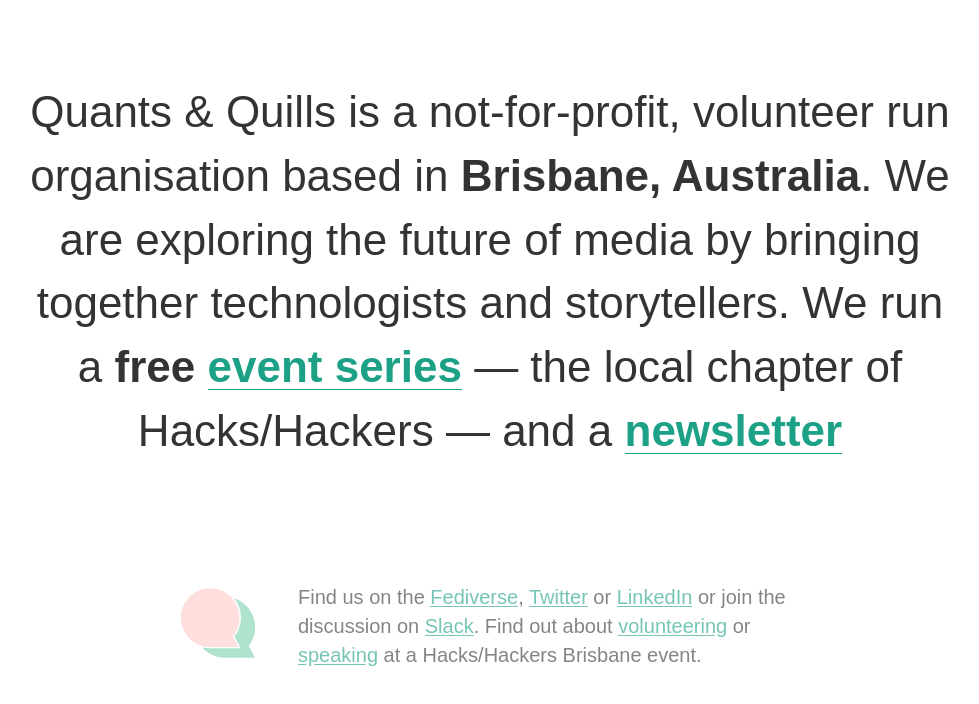
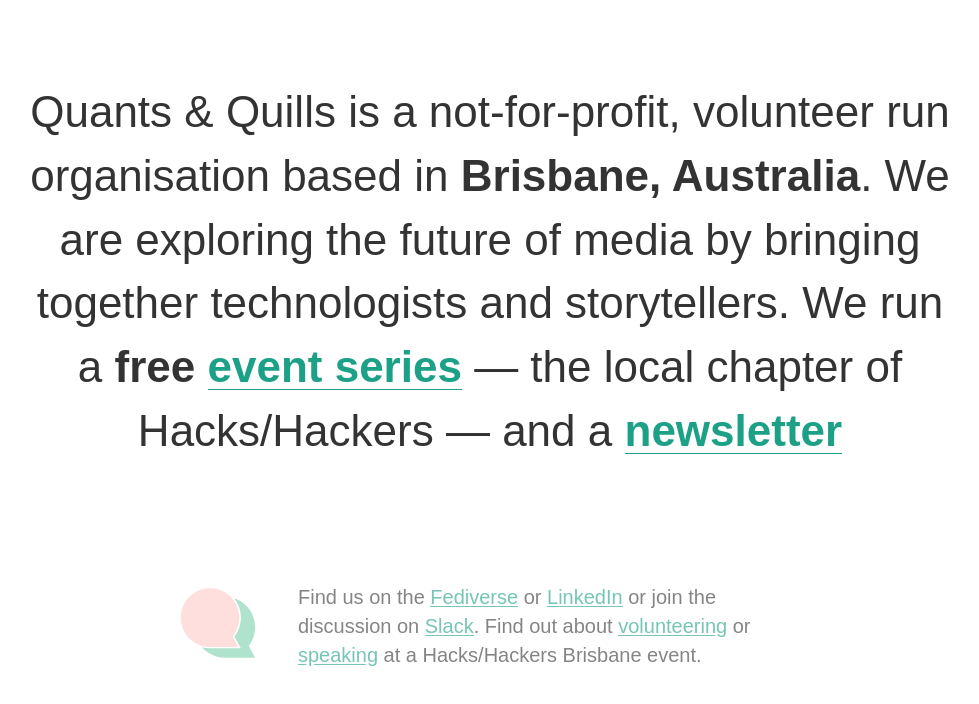
Before and after one commit to quantsquills/quantsquills.com, a SvelteKit app: page / in a window 1280 px wide. Shown: the top 704 px of the page, without its empty margins (150-1129 px from the left). Built offline with nearby package versions, Linux system fonts and the light colour scheme; a web font is replaced by a local one.

Commit message:
Remove link to Twitter

```diff
--- a/src/routes/+page.svelte
+++ b/src/routes/+page.svelte
@@ -29,9 +29,7 @@
       class="logo" />
     <p>
       Find us on the <a rel="me" href="https://bne.social/@hackshackers"
-				>Fediverse</a
-			>,
-			<a rel="me" href="https://twitter.com/HacksHackersBNE">Twitter</a>{' '}
+        >Fediverse</a>
       or
       <a rel="me" href="https://www.linkedin.com/company/quants-and-quills/"
         >LinkedIn</a>
```
Lines whose indentation alone changed are shown as unchanged.
